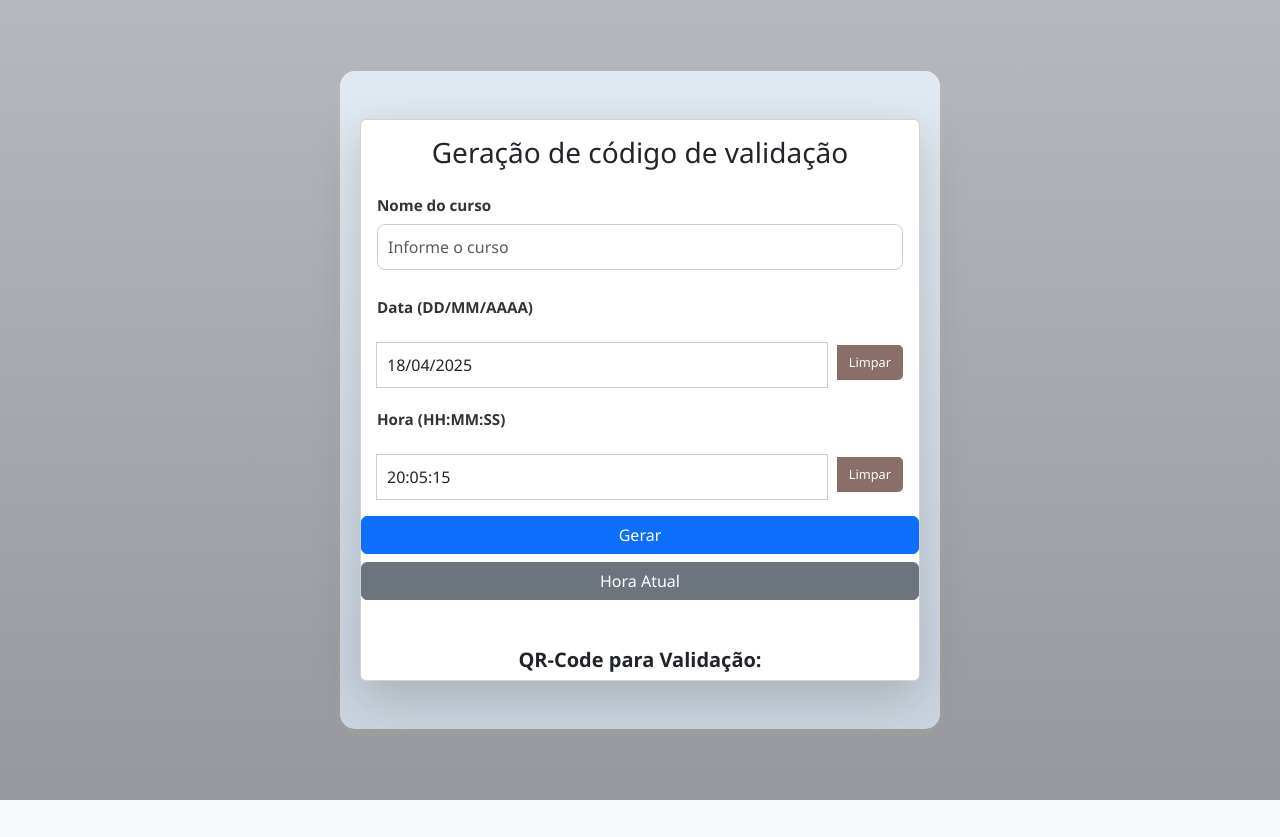
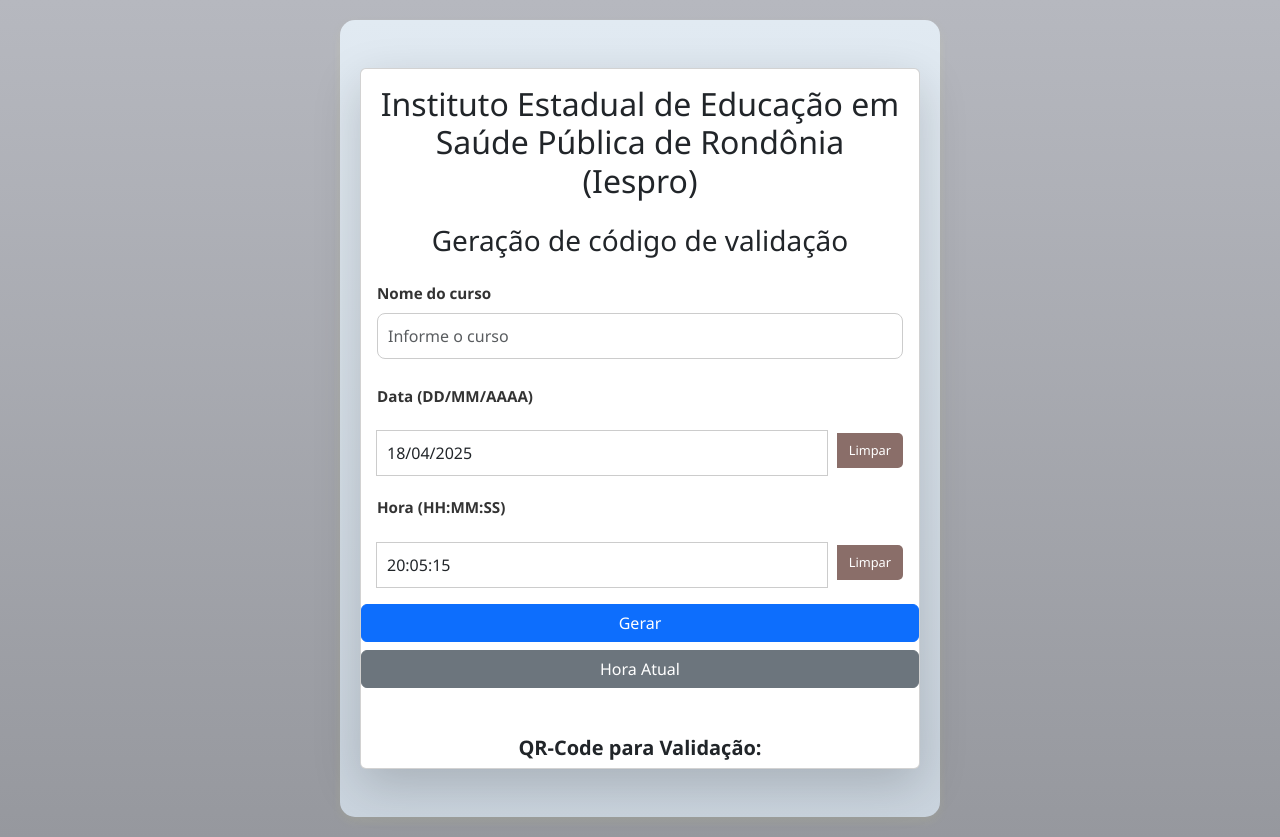
Before and after one commit to advancedsystemsprogrammingia/iespro-gerar-curso-auoto, a plain HTML site: page index.html in a window 1280 px wide. Before the commit the page ends 800 px from the top, so only its background shows below. Drawn offline with nearby package versions, Linux system fonts and the light colour scheme.

Commit message:
Update index.html

```diff
--- a/index.html
+++ b/index.html
@@ -345,6 +345,7 @@ Versão 04 - dispensa leitura de qr-code
 <div class="container py-5">
 	<div class="card shadow-lg">
 		<div class="card-body">
+			<h2 class="card-title text-center mb-4">Instituto Estadual de Educação em Saúde Pública de Rondônia (Iespro)</h3>
 			<h3 class="card-title text-center mb-4">Geração de código de validação</h3>
 			<form id="formCriptografia">
 				<div class="mb-3">
```
